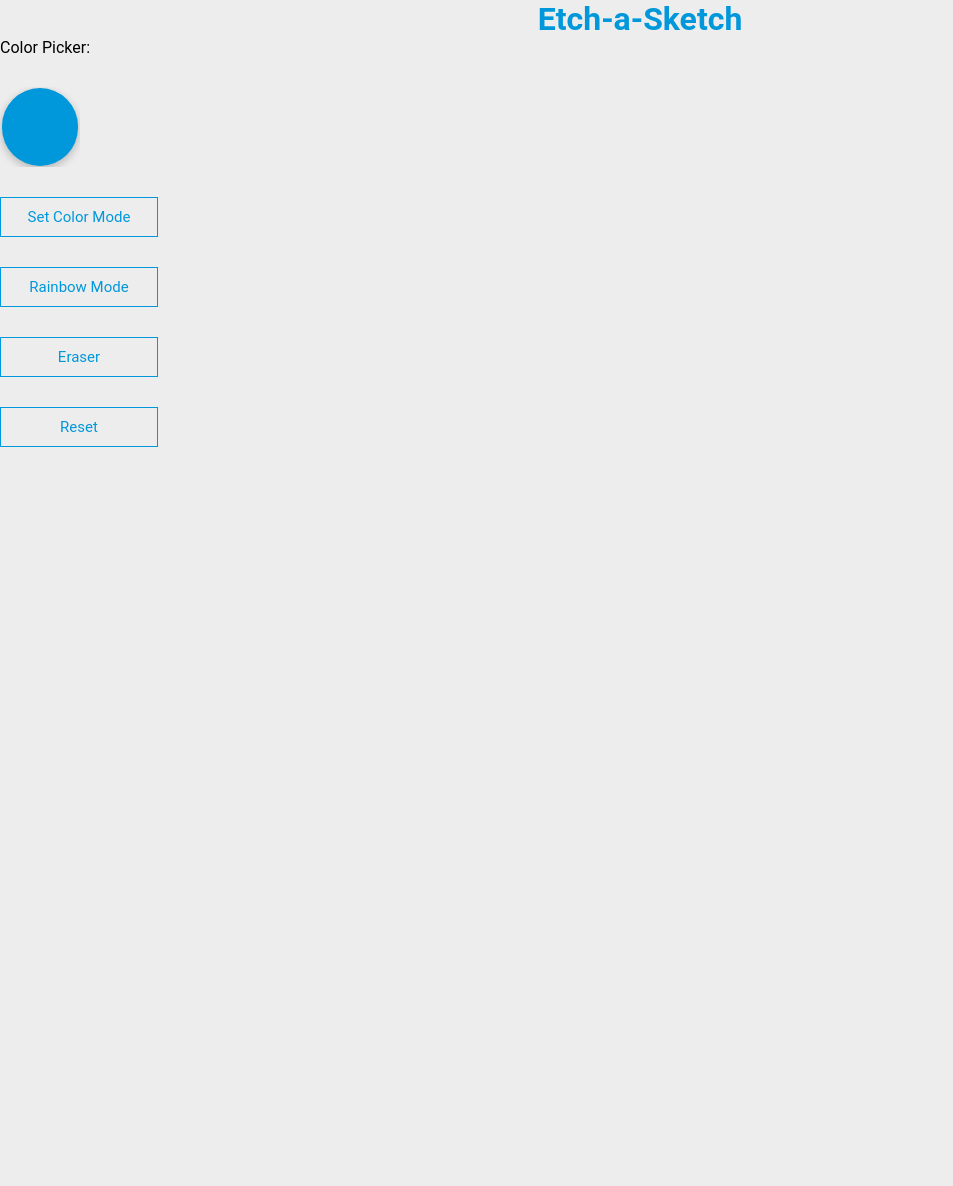
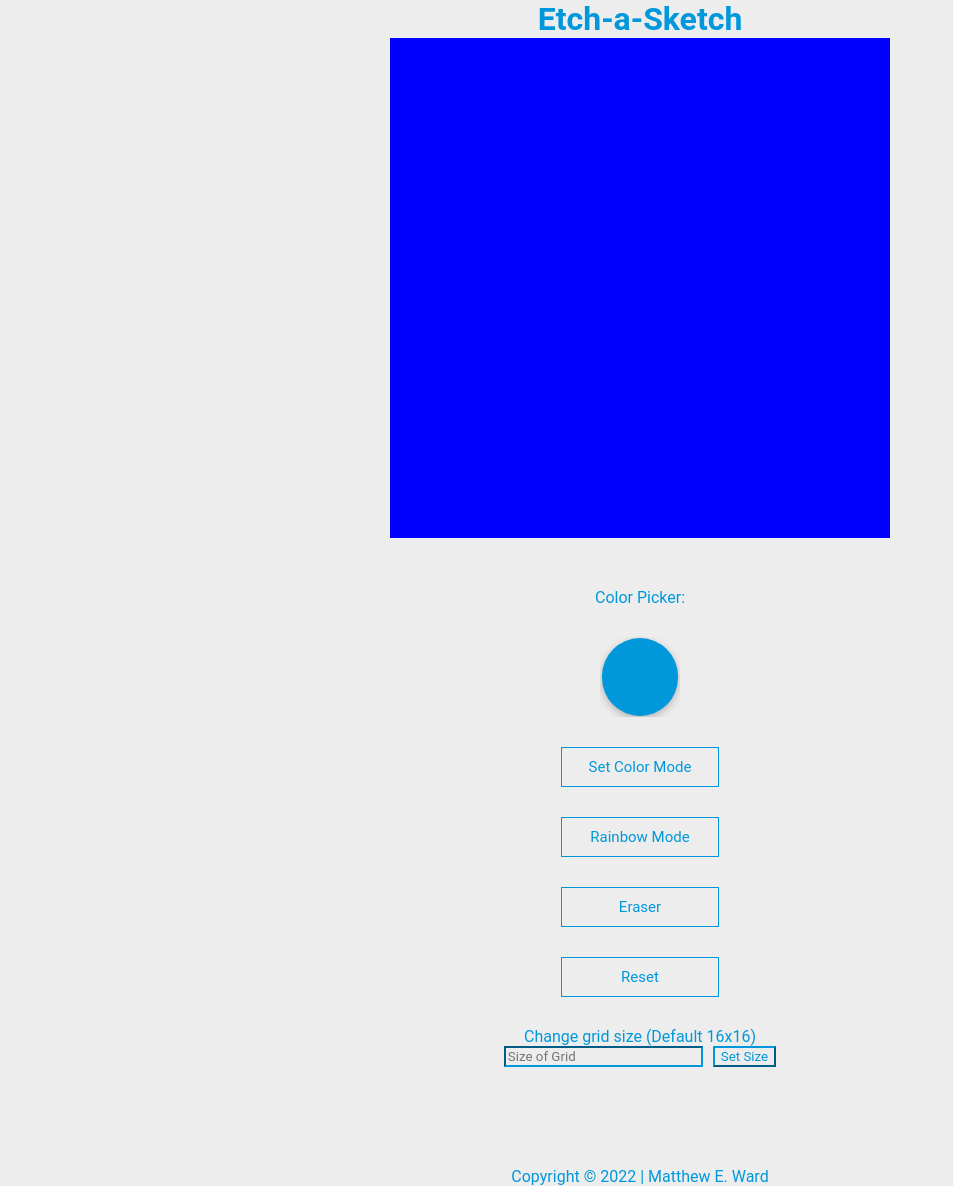
Before and after one commit to derpyfoop/Etch-a-Sketch, a plain HTML site: page index.html in a window 1280 px wide. Shown: the whole page, without its empty margins (0-953 px from the left). Before the commit the page ends 800 px from the top, so only its background shows below. Drawn offline with Linux system fonts and the light colour scheme.

Commit message:
Added buttons and grid.

```diff
--- a/index.html
+++ b/index.html
@@ -19,10 +19,18 @@
             <button id="RainbowBtn" class="selectorBtns">Rainbow Mode</button>
             <button id="earserBtn" class="selectorBtns">Eraser</button>
             <button id="resetBtn" class="selectorBtns">Reset</button>
+            <p class="changeGridText">Change grid size (Default 16x16)</p>
         </div>
-        <div id="gridCrt"></div>
+        <div class="gridCrt"></div>
+    </div>
+    <div class="gridSizeCrt">
+        <input type="text" placeholder="Size of Grid" value="" onchange="changeSize(this.value)" id="sizeInput"/>
+        <button id="gridSizeButton" class="selectorBtns2">Set Size</button>
     </div>
 
 </body>
+<footer>
+    Copyright © 2022 | Matthew E. Ward
+</footer>
 <script src="script.js"></script>
 </html>
--- a/script.js
+++ b/script.js
@@ -1,9 +1,27 @@
 // DOM cache
-const selectors = document.getElementsByClassName(".selectors");
+const selectors = document.querySelector(".selectors");
 const colorPicker = document.getElementById("#colorPicker");
 const selectorBtns = document.querySelectorAll(".selectorBtns");
 const setColorBtn = document.getElementById("#setColorBtn");
 const RainbowBtn = document.getElementById("#RainbowBtn");
 const earserBtn = document.getElementById("#earserBtn");
 const resetBtn = document.getElementById("#resetBtn");
-const gridCrt = document.getElementById("#gridCrt");
+const gridCrt = document.querySelector(".gridCrt");
+
+function changeSize(input) {
+    populateGrid(input)
+}
+
+function populateGrid(size) {
+    gridCrt.style.gridTemplateColumns = `repeat(${size} , 1fr)`;
+    gridCrt.style.gridTemplateRows = `repeat(${size} , 1fr)`;
+
+    let amount = size * size;
+    for (let i = 0; i < amount; i++) {
+        let square = document.createElement("div");
+        square.style.backgroundColor = "blue";
+        gridCrt.insertAdjacentElement("beforeend", square);
+    }
+}
+
+populateGrid(16);
--- a/styles.css
+++ b/styles.css
@@ -17,13 +17,22 @@ header {
 /*Main*/
 
 .mainCrt {
-    justify-content: center;
+    display: flex;
+    flex-direction: column-reverse;
+    align-items: center;
+    gap: 50px;
 }
 
 .selectors {
     display: flex;
     flex-direction: column;
+    align-items: center;
     gap: 30px;
+
+}
+
+#colorPickerText {
+    color: #0098db;
 }
 
 #colorPicker {
@@ -54,3 +63,38 @@ input[type='color']::-webkit-color-swatch {
     color: #0098db;
     font-size: 15px;
 }
+
+.changeGridText {
+    color: #0098db;
+}
+
+.gridCrt {
+    width: 500px;
+    height: 500px;
+    display: grid;
+}
+
+.gridSizeCrt {
+    display: flex;
+    justify-content: center;
+    gap: 10px;
+   margin-bottom: 100px;
+}
+
+#sizeInput {
+    border-color: #0098db;
+    color: #0098db;
+}
+
+#gridSizeButton {
+    border-color: #0098db;
+    color: #0098db;
+}
+
+footer {
+    color: #0098db;
+    text-align: center;
+    position: relative;
+    bottom: 0%;
+    width: 100%;
+}
```
